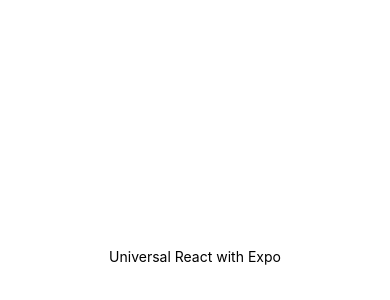
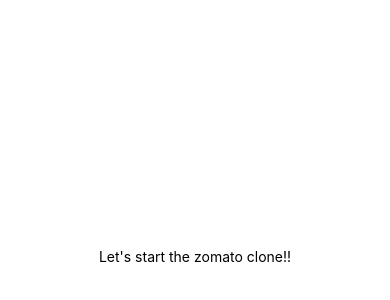
Before and after one commit to abhiram11/Zomato-AppClone-React-Native, a React Native app: screen / in a window 390 px wide. Shown: the part 166-466 px from the top of the page. Built offline with nearby package versions, Linux system fonts and the light colour scheme.

Commit message:
inited and added home screen

```diff
--- a/App.js
+++ b/App.js
@@ -10,7 +10,7 @@
         alignItems: "center",
       }}
     >
-      <Text>Universal React with Expo</Text>
+      <Text>Let's start the zomato clone!!</Text>
     </View>
   );
 }
```
Also changed, not shown: screens/Home.js (added, +10 -0 lines).
